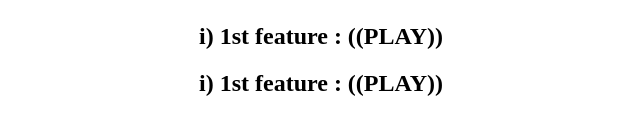
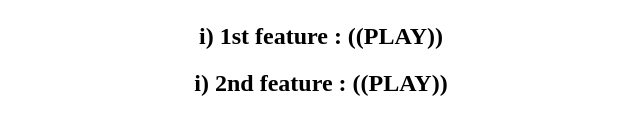
Before and after one commit to PrasannaSpk17/1stdemo, a plain HTML site: page index.html in a window 1280 px wide. Shown: the part 268-402 px from the top of the page, 319-959 px from the left. Drawn offline with Linux system fonts and the light colour scheme.

Commit message:
correction

```diff
--- a/index.html
+++ b/index.html
@@ -13,7 +13,7 @@
 		<br><br>
 
 		<h2> i) 1st feature : ((PLAY))  </h2>
-		<h2> i) 1st feature : ((PLAY))  </h2>
+		<h2> i) 2nd feature : ((PLAY))  </h2>
 
 
 
```
